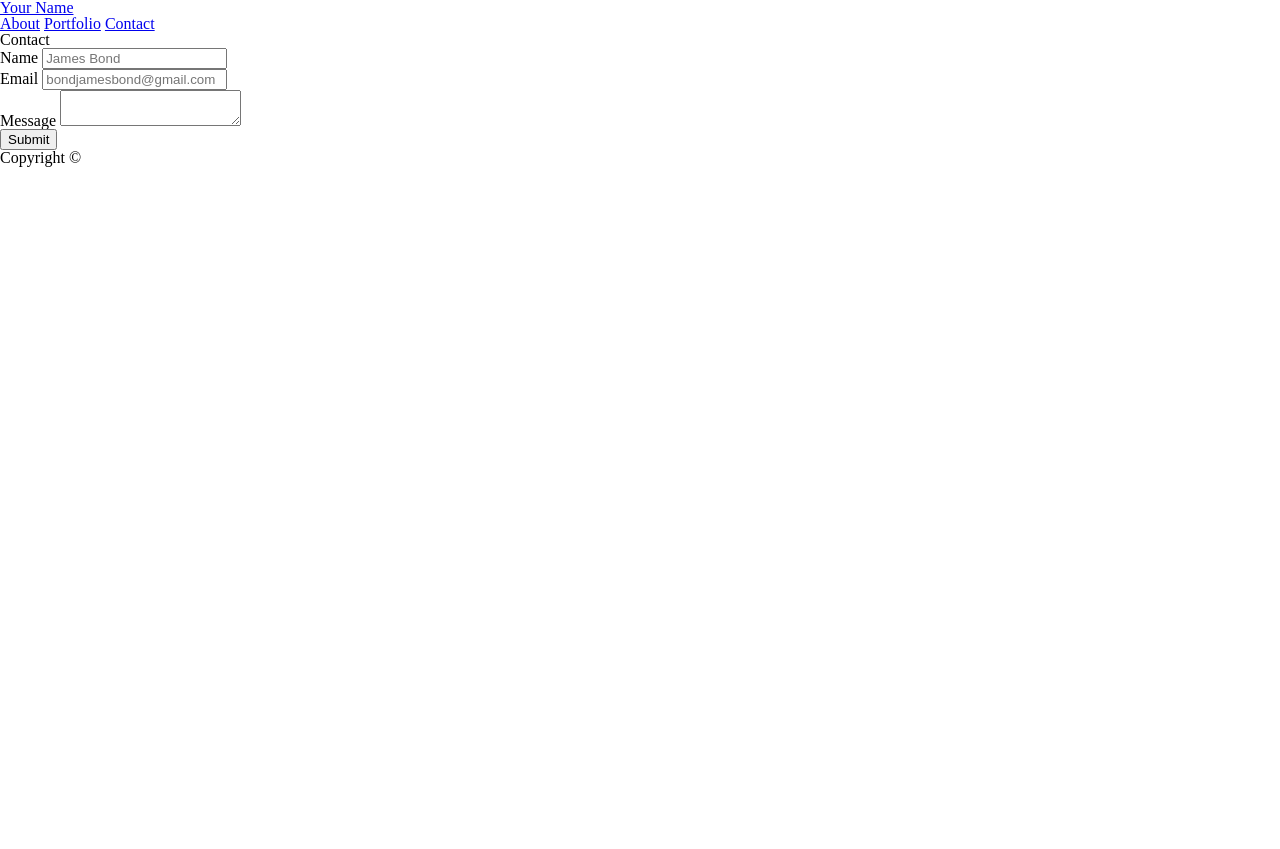
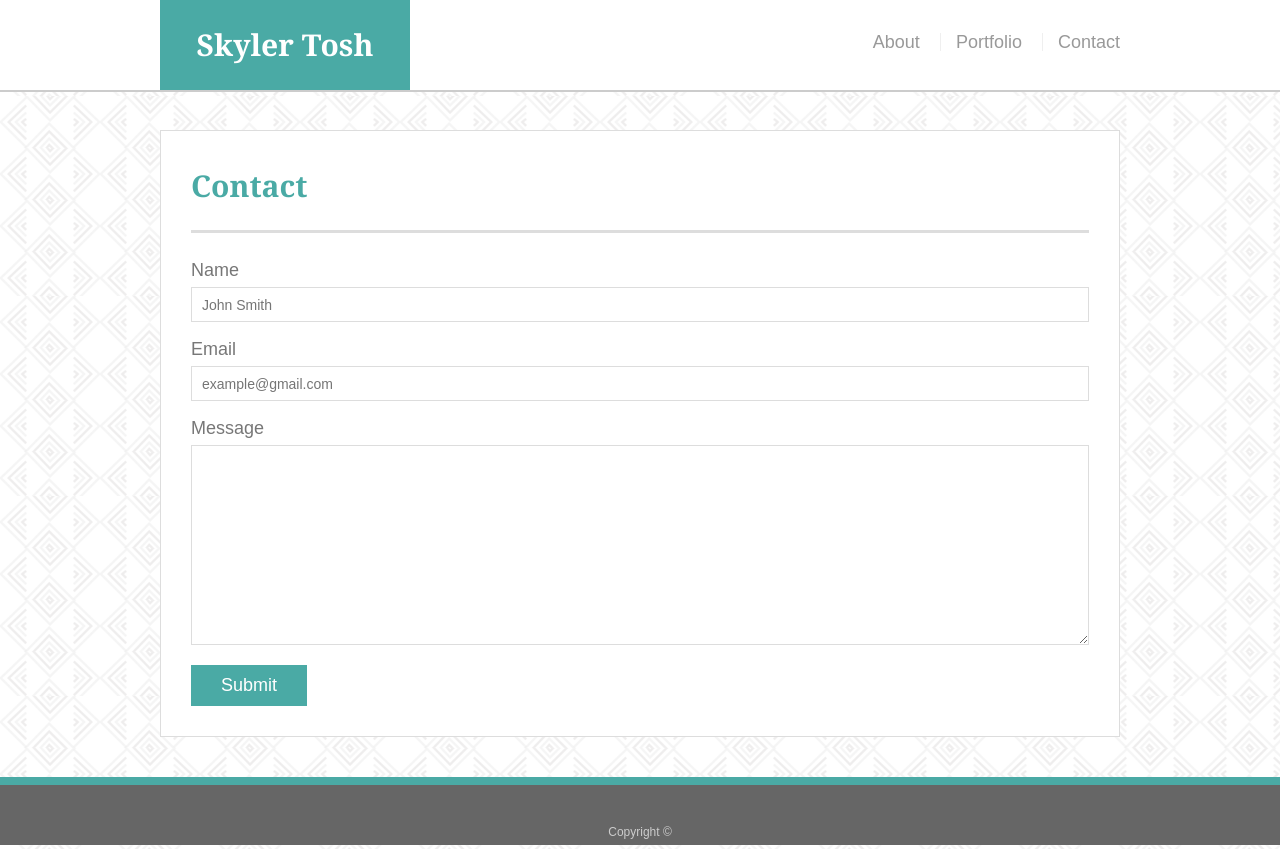
Before and after one commit to tosh-skyler/Unit-1-Portfolio, a plain HTML site: page contact.html in a window 1280 px wide. Before the commit the page ends 800 px from the top, so only its background shows below. Drawn offline with Linux system fonts and the light colour scheme.

Commit message:
Finished product. Though could maybe use some optimization on the CSS side.

```diff
--- a/assets/css/style.css
+++ b/assets/css/style.css
@@ -0,0 +1,226 @@
+/* Setting font & background for body in all html files */
+body {
+    font-family: Arial, "Helvetica Neue", Helvetica, sans-serif;
+    font-size: 18px;
+    line-height: 34px;
+    color: #777;
+    background: url("../images/greek-vase.png");
+}
+
+/* give the default CSS box-sizing behavior */
+* {
+    box-sizing: border-box;
+  }
+
+/* Settings for all pages */
+
+.container {
+    width: 100%;
+    max-width: 960px;
+    margin: 0 auto;
+    clear: both;
+  }
+
+/* Setting bottom margin */
+h1, h2, h3, p {
+    margin-bottom: 20px;
+  }
+
+/* Setting <p>'s margin */
+p:last-child {
+    margin-bottom: 0;
+  }
+
+  /* Setting all heading's text family, weight, and color */
+  h1,
+  h2,
+  h3 {
+    font-family: Georgia, Times, "Times New Roman", serif;
+    font-weight: 700;
+    color: #4aaaa5;
+  }
+  /* Setting line under heading and setting the padding & font size */
+  h1 {
+    padding-bottom: 20px;
+    font-size: 30px;
+    line-height: 49px;
+    border-bottom: 3px solid #ddd;
+  }
+
+  /* Setting the font size of the rest of the heading text */
+  h2,
+  h3 {
+    font-size: 22px;
+  }
+
+  /* Formatting the navigation bar, setting overflow rules, specifying stack order */
+  #masthead {
+    position: fixed;
+    z-index: 99;
+    width: 100%;
+    margin: 0 0 30px;
+    overflow: auto;
+    color: #fff;
+    background: #fff;
+    border-bottom: 2px solid #ccc;
+  }
+
+  /* Setting box around name link */
+  #logo {
+    float: left;
+    width: 250px;
+    height: 90px;
+    font-family: Georgia, Times, "Times New Roman", serif;
+    font-size: 30px;
+    font-weight: 700;
+    line-height: 90px;
+    color: #fff;
+    text-align: center;
+    text-decoration: none;
+    background: #4aaaa5;
+  }
+
+  /* Aligning html links in the nav bar */
+  nav {
+    float: right;
+    margin-top: 25px;
+  }
+
+  /* Adding the final touches to the navigation bar */
+  nav a {
+    display: inline-block;
+    padding-left: 15px;
+    margin-left: 15px;
+    line-height: 18px;
+    color: #999;
+    text-decoration: none;
+    border-left: 1px solid #efefef;
+  }
+
+  /* Setting left border */
+  nav a:first-child {
+    border-left: 0 none;
+  }
+  /* Adding the footer */
+  footer {
+    padding: 30px 0;
+    clear: both;
+    font-size: 12px;
+    color: #fff;
+    color: #ccc;
+    text-align: center;
+    background: #666;
+    border-top: 8px solid #4aaaa5;
+    height: 50px;
+  }
+
+  /* Further formating for headings 2 & 3 */
+  h3, h2 {
+    padding-bottom: 20px;
+    margin-bottom: 15px;
+    line-height: 22px;
+    border-bottom: 2px solid #eee;
+  }
+
+  /* Set the size of the main container */
+  #main-container {
+    padding-top: 130px;
+    min-height: calc(100vh - 70px);
+  }
+
+  /* Adds the box surround main paragraph text/photo */
+  .main-section {
+    float: left;
+    width: 100%;
+    max-width: 960px;
+    padding: 30px;
+    margin: 0 0 40px;
+    background: #fff;
+    border: 1px solid #ddd;
+  }
+
+  /* Portfolio page */
+  /* Adds formatting to port images */
+  .work {
+    position: relative;
+    float: left;
+    width: 274px;
+    margin: 20px 0 25px;
+    overflow: auto;
+  }
+
+  .work:nth-child(even) {
+    margin-right: 40px;
+  }
+
+  /* Fixes overflow issues */
+  .work img {
+    width: 100%;
+    border: 0 none;
+    opacity: 0.8;
+  }
+
+  /* Adds formatting to heading 3 in the work element on portfolio */
+  .work h3 {
+    position: absolute;
+    bottom: 20px;
+    width: 100%;
+    padding: 15px;
+    margin-bottom: 0;
+    font-weight: 300;
+    line-height: 30px;
+    color: #fff;
+    text-align: center;
+    background: #4aaaa5;
+    border-bottom: 0;
+  }
+
+  /* Resolves issues with index auth image */
+  .auth-image {
+    float: left;
+    width: 200px;
+    height: auto;
+    margin-top: 10px;
+    margin-right: 25px;
+  }
+
+  /* Contact page */
+
+  #contact-form ul {
+    margin-bottom: 20px;
+  }
+
+  #contact-form li {
+    margin-bottom: 10px;
+  }
+
+  /* Formatting the submit & text boxes. Handles the padding, how the is set up, etc. */
+  label,
+  input[type=text],
+  input[type=email],
+  textarea {
+    display: block;
+    width: 100%;
+  }
+
+  input[type=text],
+  input[type=email],
+  textarea {
+    height: 35px;
+    padding: 0 10px;
+    font-size: 14px;
+    border: 1px solid #ddd;
+  }
+
+  textarea {
+    height: 200px;
+
+  }
+  input[type=submit] {
+    padding: 10px 30px;
+    font-size: 18px;
+    color: #fff;
+    cursor: pointer;
+    background: #4aaaa5;
+    border: 0 none;
+  }
--- a/contact.html
+++ b/contact.html
@@ -4,16 +4,16 @@
 <head>
   <meta charset="UTF-8">
   <meta name="viewport" content="width=device-width, initial-scale=1.0">
-  <title>Contact | Your Name</title>
+  <title>Contact | Skyler Tosh</title>
   <link rel="stylesheet" type="text/css" href="assets/css/reset.css">
   <link rel="stylesheet" type="text/css" href="assets/css/style.css">
 </head>
 
 <body>
 
-  <header id="masterhead">
+  <header id="masthead">
     <div class="container">
-      <a href="index.html" id="logo">Your Name</a>
+      <a href="index.html" id="logo">Skyler Tosh</a>
       <nav>
         <a href="index.html">About</a>
         <a href="portfolio.html">Portfolio</a>
@@ -30,11 +30,11 @@
         <ul>
           <li>
             <label for="name">Name</label>
-            <input type="text" id="name" name="name" placeholder="James Bond" required="required">
+            <input type="text" id="name" name="name" placeholder="John Smith" required="required">
           </li>
           <li>
             <label for="email">Email</label>
-            <input type="email" id="email" name="email" placeholder="bondjamesbond@gmail.com" required="required">
+            <input type="email" id="email" name="email" placeholder="example@gmail.com" required="required">
           </li>
           <li>
             <label for="message">Message</label>
```
Also changed, not shown: index.html (+4 -4 lines), portfolio.html (added, +66 -0 lines), assets/images/coffee.jpg (added), assets/images/greek-vase.png (added).
